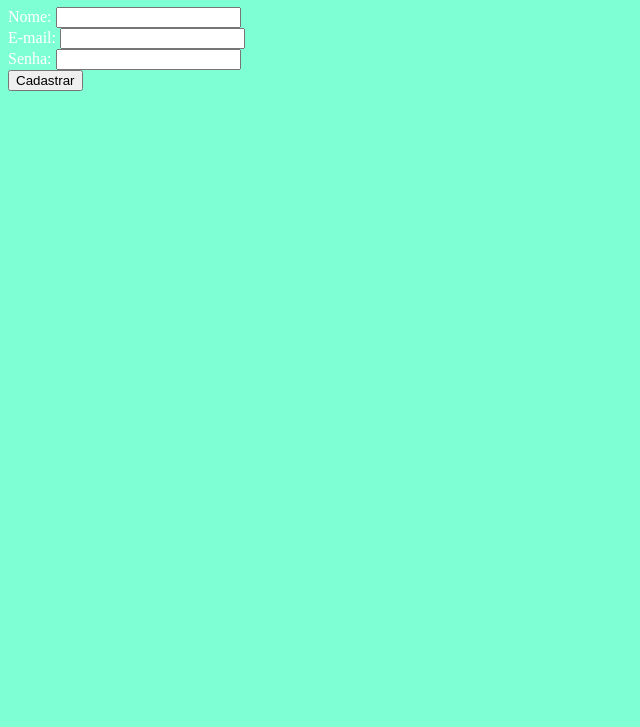
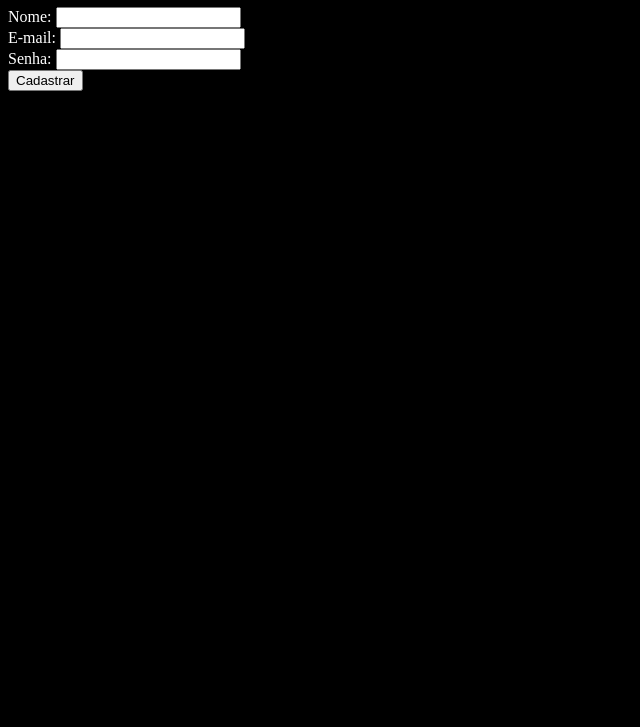
Before and after one commit to Winics/Formulario, a plain HTML site: page index.html in a window 1280 px wide. Shown: the part 73-800 px from the top of the page, without its empty margins (0-640 px from the left). Drawn offline with Linux system fonts and the light colour scheme.

Commit message:
Mudança de cor

```diff
--- a/index.html
+++ b/index.html
@@ -11,7 +11,7 @@
         }
        body
        {
-            background-color: aquamarine;
+            background-color: black
        }
     </style>
 </head>
```
